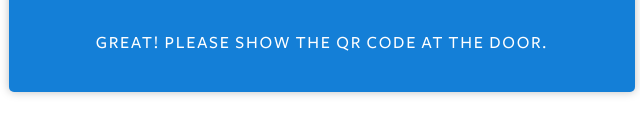
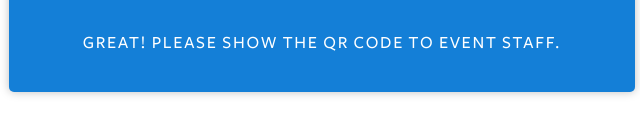
Before and after one commit to Bernie-2016/SignupMobile, a website: page index.html in a window 1280 px wide. Both pictures are taken after typing "Sample", "Sample", "5551234", "name@example.com", "5551234" into the empty fields and a click on the input "Sign Me Up". Shown: the part 409-544 px from the top of the page, 7-647 px from the left. Drawn offline with Linux system fonts and the light colour scheme.

Commit message:
Update signup message

```diff
--- a/index.html
+++ b/index.html
@@ -42,7 +42,7 @@
         <input name="submit-form" value="Sign Me Up" type="submit">
       </form>
       <div id="qr" style="display: none;"></div>
-      <div id="message" style="display: none;">Great! Please show the QR code at the door.</div>
+      <div id="message" style="display: none;">Great! Please show the QR code to event staff.</div>
     </section>
 
     <script src="vendor/jquery.js"></script>
```
